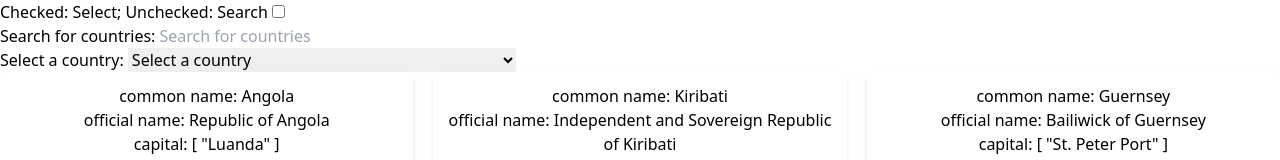
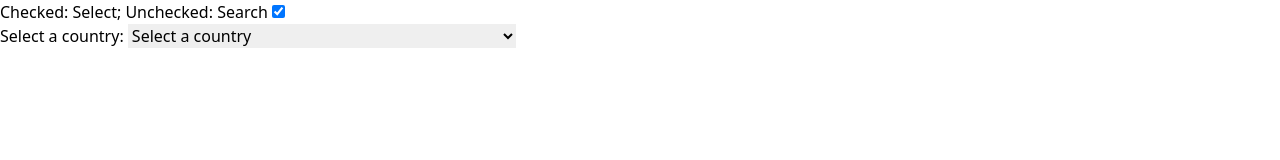
Before and after one commit to hens-virtuella-varld/countries-info-app, a Nuxt app: page / in a window 1280 px wide. Shown: the top 160 px of the page. Built offline with nearby package versions, Linux system fonts and the light colour scheme.

Commit message:
feat: show select or search sections based on isSelectMode

```diff
--- a/pages/index.vue
+++ b/pages/index.vue
@@ -2,31 +2,44 @@
   <div>
     <div>
       <label for="scales">Checked: Select; Unchecked: Search </label>
-      <input type="checkbox" id="toggler" name="toggler" @change="ToggleIsSelectMode" />
+      <input
+        type="checkbox"
+        id="toggler"
+        name="toggler"
+        checked
+        @change="ToggleIsSelectMode"
+      />
     </div>
-    <CountrySearcher @search="setSearchInput" />
-    <CountrySelector :allCountries="allCountries" @select="setCca3" />
+    <CountrySelector v-if="isSelectMode" :allCountries="allCountries" @select="setCca3" />
+    <CountrySearcher v-else @search="setSearchInput" />
+    <div v-if="isSelectMode">
+      <div
+           v-if="selectedCountry[0]"
+        class="grid grid-cols-1 gap-5 sm:grid-cols-2 xl:grid-cols-3"
+      >
+        <CountryCard :country="selectedCountry[0]" />
+      </div>
+    </div>
+    <div v-else>
       <div
         v-if="Object.keys(searchedResultCountries).length > 0"
         class="grid grid-cols-1 gap-5 sm:grid-cols-2 xl:grid-cols-3"
       >
-      <!-- <div v-for="country in allCountries"> -->
         <CountryCard
           v-for="country in searchedResultCountries"
           :country="country"
         />
-      <!-- </div> -->
+      </div>
     </div>
   </div>
 </template>
 
 <script setup>
-import { ref, reactive, computed } from 'vue';
+import { ref, computed } from 'vue';
 import allCountries from '@/assets/data/allCountries.json';
 // const uri = 'https://restcountries.com/v3.1/all';
 // const { data: allCountries } = await useFetch(uri);
 
-const displayedCountries = ref([]);
 const searchInput = ref('');
 const cca3 = ref('');
 const isSelectMode = ref(true);
@@ -39,7 +52,7 @@ const setCca3 = (c) => {
 };
 
 const ToggleIsSelectMode = (event) => {
-  toggler.value = event.target.checked;
+  isSelectMode.value = event.target.checked;
 };
 
 const selectedCountry = computed(() =>
```
Lines whose indentation alone changed are shown as unchanged.
